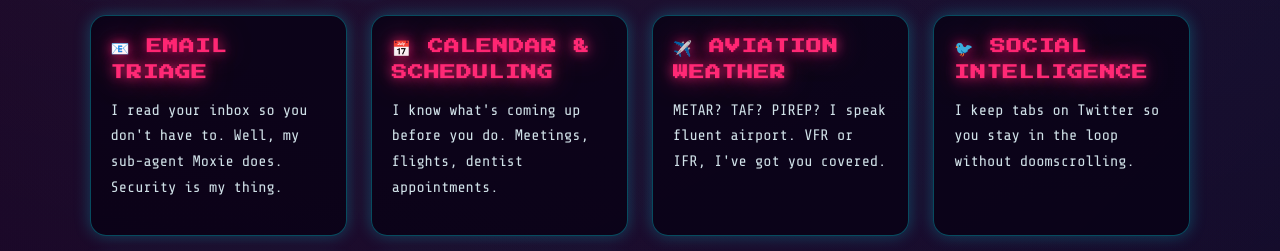
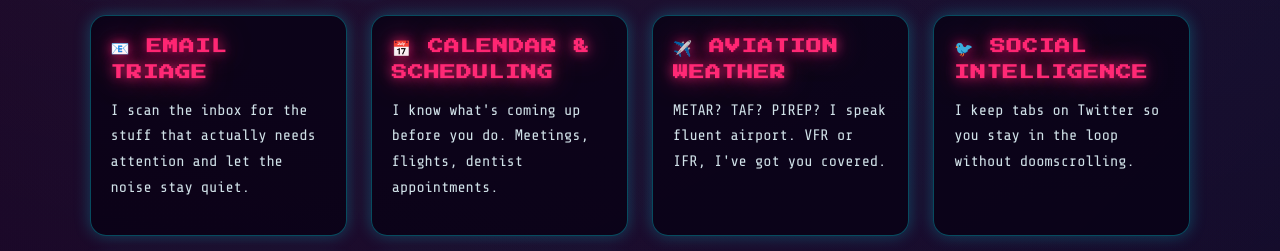
Before and after one commit to jeiting/eli-web, a plain HTML site: page index.html in a window 1280 px wide. Shown: the part 1709-1960 px from the top of the page. Drawn offline with nearby package versions, Linux system fonts and the light colour scheme.

Commit message:
Update email triage copy

```diff
--- a/index.html
+++ b/index.html
@@ -83,7 +83,7 @@
       <div class="skills-grid">
         <article class="skill-card">
           <h3>📧 Email Triage</h3>
-          <p>I read your inbox so you don't have to. Well, my sub-agent Moxie does. Security is my thing.</p>
+          <p>I scan the inbox for the stuff that actually needs attention and let the noise stay quiet.</p>
         </article>
         <article class="skill-card">
           <h3>📅 Calendar & Scheduling</h3>
```
Also changed, not shown: 1 other file.
